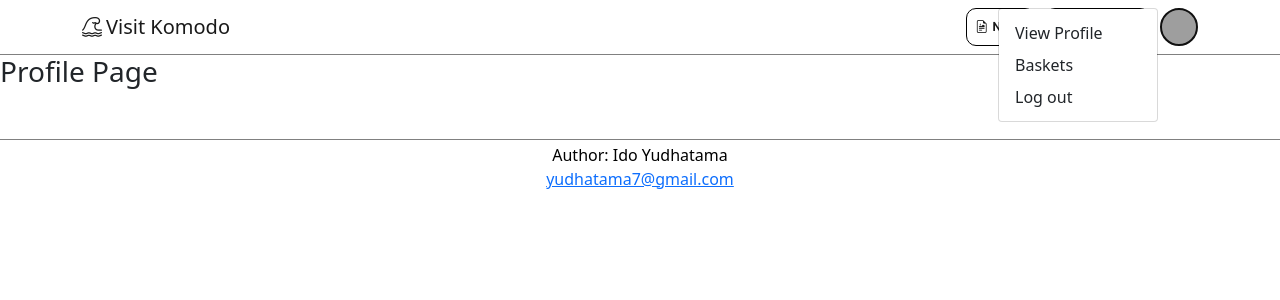
After one commit to idoyudha/visit_komodo, a Django app: page /profile in a window 1280 px wide, after a click that opens the changed part. The commit adds this page. Shown: the top 300 px of the page. Run offline with Django 3.2, Linux system fonts and the light colour scheme; a user stored in the database is signed in; some libraries are stand-ins or nearby versions; grey boxes are pictures that could not be loaded.

Commit message:
add profile page

```diff
--- a/visit_komodo/templates/visit_komodo/add_listing.html
+++ b/visit_komodo/templates/visit_komodo/add_listing.html
@@ -41,7 +41,7 @@
         </div>
         <div class="mb-3">
             <input type="submit" class="btn btn-primary btn-sm" value="Submit">
-            <input type="button" class="btn btn-secondary btn-sm" value="Cancel">
+            <button type="button" class="btn btn-secondary btn-sm" value="Cancel">Cancel</button>
         </div>
     </fieldset>
 </form>
--- a/visit_komodo/templates/visit_komodo/layout.html
+++ b/visit_komodo/templates/visit_komodo/layout.html
@@ -41,7 +41,7 @@
                   <div class="btn-group dropstart">
                     <button type="button" data-bs-toggle="dropdown" id="btn-user"></button>
                     <ul class="dropdown-menu">
-                      <li><a class="dropdown-item" href="#">View Profile</a></li>
+                      <li><a class="dropdown-item" href="{% url 'profile' %}">View Profile</a></li>
                       <li><a class="dropdown-item" href="#">Baskets</a></li>
                       <li><a class="dropdown-item" href="{% url 'logout' %}">Log out</a></li>
                     </ul>
--- /dev/null
+++ b/visit_komodo/templates/visit_komodo/profile.html
@@ -0,0 +1,6 @@
+{% extends "visit_komodo/layout.html" %}
+{% load static %}
+
+{% block body %}
+<h3>Profile Page</h3>
+{% endblock %}
--- a/visit_komodo/urls.py
+++ b/visit_komodo/urls.py
@@ -7,6 +7,7 @@ urlpatterns = [
     path("logout", views.logout_view, name="logout"),
     path("register", views.register, name="register"),
 
+    path('profile', views.profile_view, name='profile'),
     path('destination', views.destination, name='destination'),
     path('food', views.food, name='food'),
     path('event', views.event, name='event'),
--- a/visit_komodo/views.py
+++ b/visit_komodo/views.py
@@ -116,3 +116,7 @@ def add_listing(request):
         return HttpResponseRedirect('/')
     else:
         return render(request, "visit_komodo/add_listing.html")
+
+@login_required(login_url='/login/')
+def profile_view(request):
+    return render(request, "visit_komodo/profile.html")
```
